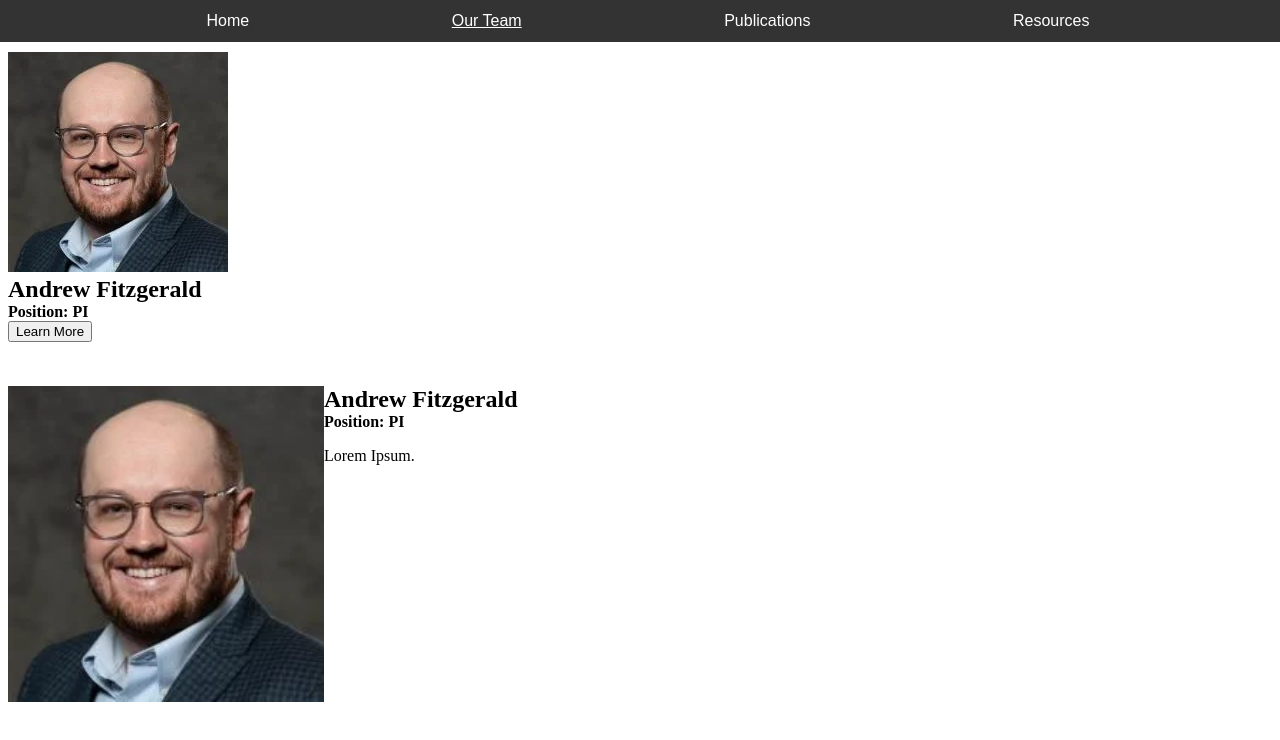
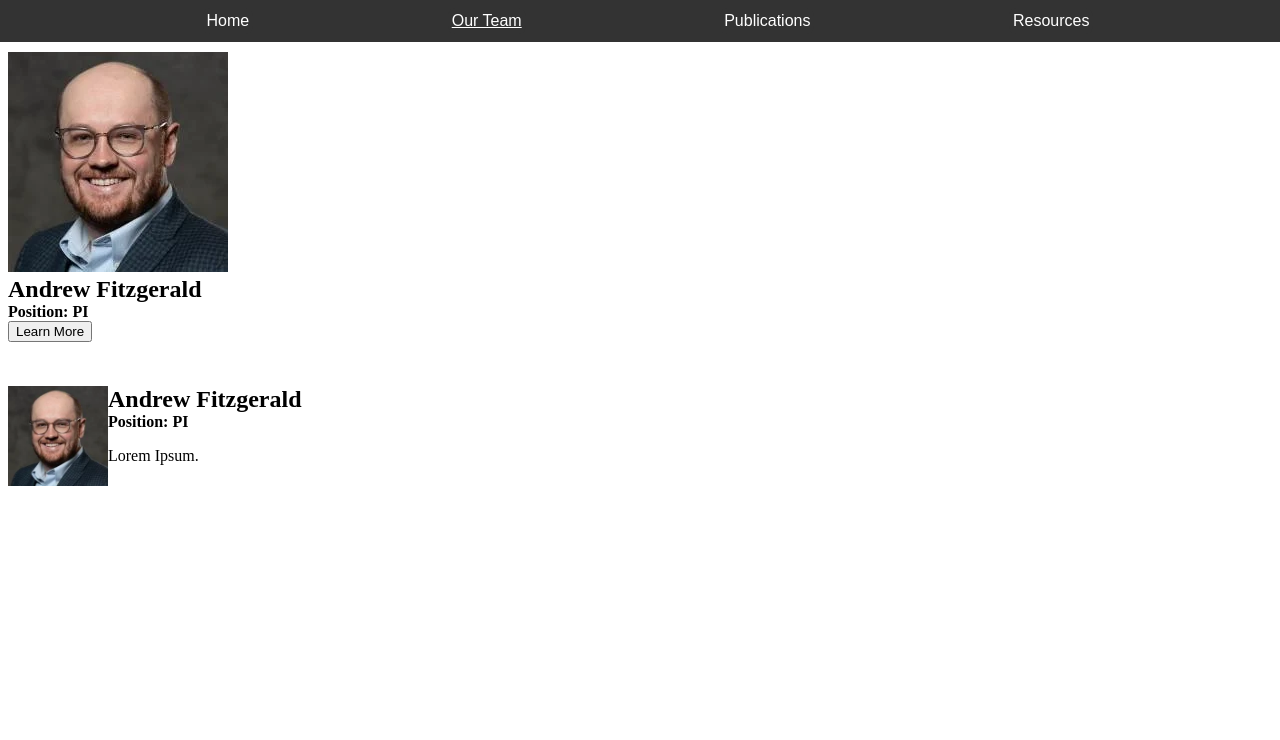
Before and after one commit to mediatization/Website, a plain HTML site: page our-team.html in a window 1280 px wide. Drawn offline with Linux system fonts and the light colour scheme.

Commit message:
Sizing Fix

```diff
--- a/our-team.html
+++ b/our-team.html
@@ -34,7 +34,7 @@
     <div class="headerSpacerDiv"></div>
 
     <div style="display: flex; align-items: top;">
-        <img src="imgs/AndrewFitzgerald.webp" width="25%" alt="AndrewFitzgerald">
+        <img src="imgs/AndrewFitzgerald.webp" width="100rem" alt="AndrewFitzgerald">
         <div>
             <h2 style="padding: 0; margin: 0;">Andrew Fitzgerald</h2>
             <h4 style="padding: 0; margin: 0;">Position: PI</h3>
```
